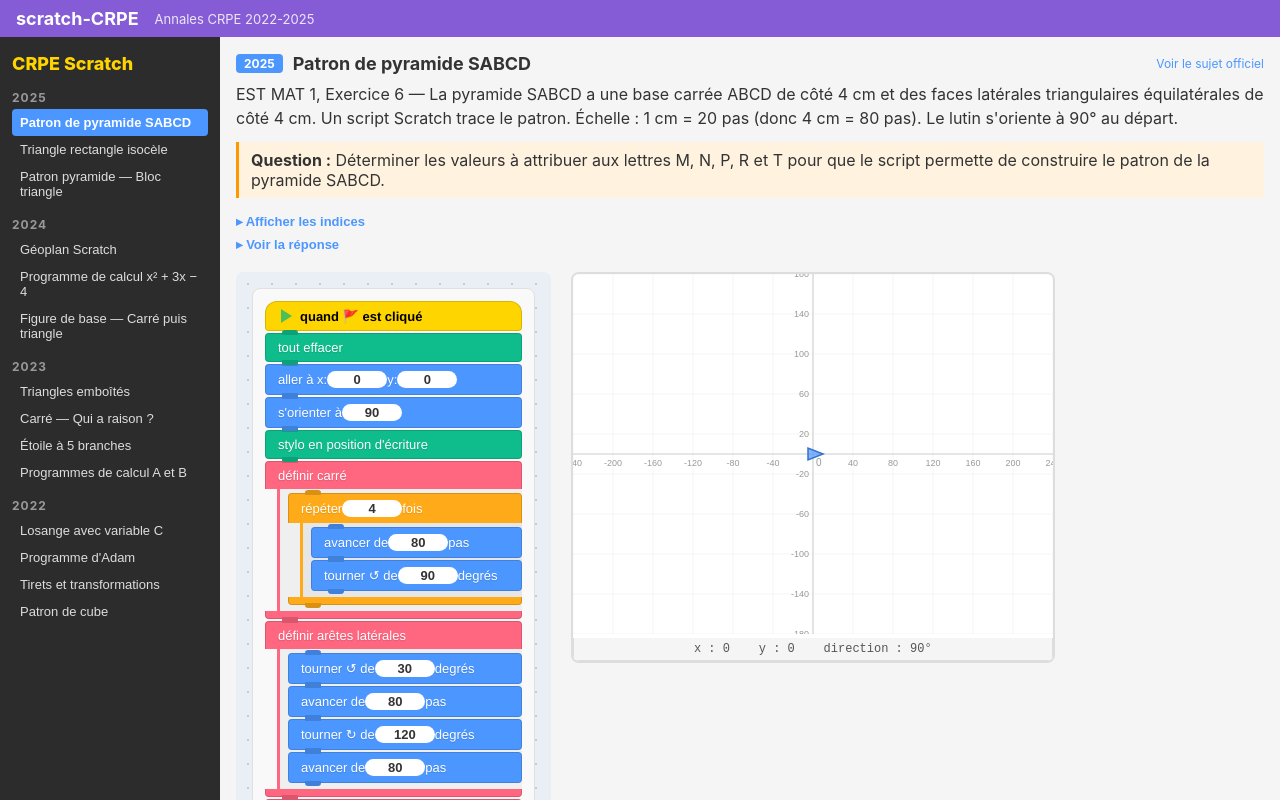
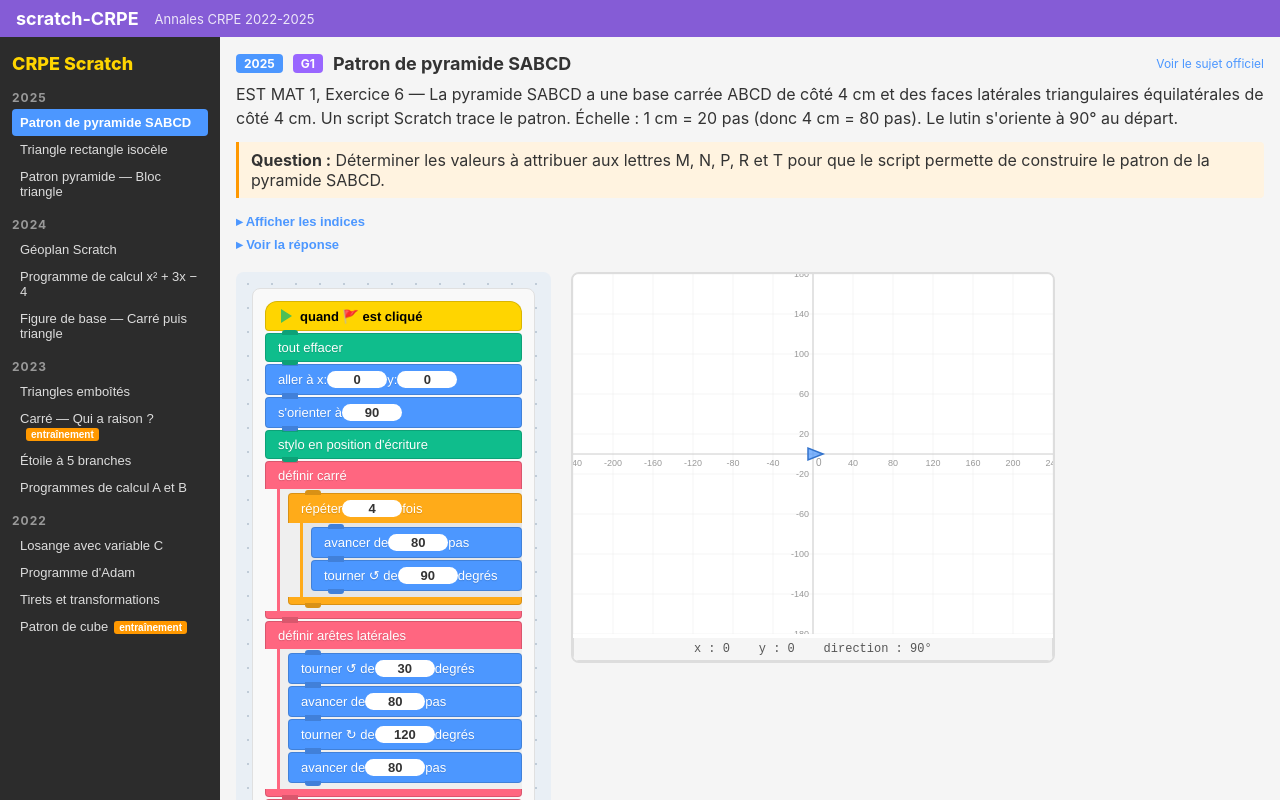
Before and after one commit to RLhoussaine-tls/scratch-crpe, a React (Vite) app: page / in a window 1280 px wide. Both pictures are taken after a click on the button "Patron de pyramide SABCD". Shown: the top 800 px of the page. Built offline with nearby package versions, Linux system fonts and the light colour scheme.

Commit message:
fix: label unofficial exercises as entrainement
https://claude.ai/code/session_01GAUnuBxeyA8b3mramarQcA

```diff
--- a/src/components/ExerciseList.css
+++ b/src/components/ExerciseList.css
@@ -52,3 +52,15 @@
   color: #fff;
   font-weight: 600;
 }
+
+.exercise-item .badge-entrainement {
+  display: inline-block;
+  margin-left: 6px;
+  padding: 1px 5px;
+  font-size: 10px;
+  font-weight: 600;
+  border-radius: 3px;
+  background: #FF9800;
+  color: #fff;
+  vertical-align: middle;
+}
--- a/src/components/ExerciseList.jsx
+++ b/src/components/ExerciseList.jsx
@@ -18,6 +18,9 @@ export default function ExerciseList({ selectedId, onSelect }) {
                   onClick={() => onSelect(ex)}
                 >
                   {ex.title}
+                  {ex.source === 'entrainement' && (
+                    <span className="badge-entrainement" title="Exercice d'entraînement (non officiel)">entraînement</span>
+                  )}
                 </button>
               </li>
             ))}
--- a/src/components/ExercisePanel.css
+++ b/src/components/ExercisePanel.css
@@ -26,6 +26,24 @@
   border-radius: 4px;
   font-size: 12px;
   font-weight: 700;
+}
+
+.exercise-groupement {
+  background: #9966FF;
+  color: #fff;
+  padding: 2px 8px;
+  border-radius: 4px;
+  font-size: 12px;
+  font-weight: 700;
+}
+
+.exercise-header .badge-entrainement {
+  padding: 2px 8px;
+  border-radius: 4px;
+  font-size: 12px;
+  font-weight: 700;
+  background: #FF9800;
+  color: #fff;
 }
 
 .exercise-source-link {
--- a/src/components/ExercisePanel.jsx
+++ b/src/components/ExercisePanel.jsx
@@ -29,6 +29,12 @@ export default function ExercisePanel({ exercise, activeSubIndex, onSubSelect })
     <div className="exercise-panel">
       <div className="exercise-header">
         <span className="exercise-year">{exercise.year}</span>
+        {exercise.groupement && (
+          <span className="exercise-groupement">G{exercise.groupement}</span>
+        )}
+        {exercise.source === 'entrainement' && (
+          <span className="badge-entrainement">entraînement</span>
+        )}
         <h2>{exercise.title}</h2>
         {exercise.sourceUrl && (
           <a
--- a/src/exercises/crpe2022.js
+++ b/src/exercises/crpe2022.js
@@ -127,6 +127,7 @@ export const exercises2022 = [
     id: '2022-g4-patron-cube',
     year: 2022,
     groupement: 4,
+    source: 'entrainement',
     title: 'Patron de cube',
     sourceUrl: 'https://www.devenirenseignant.gouv.fr/les-sujets-des-epreuves-ecrites-du-crpe-externe-et-du-crpe-externe-special-899',
     description: "Une enseignante veut faire construire des dés cubiques de 3 cm de côté avec Scratch. 1 pas = 0.05 cm, donc 60 pas = 3 cm. Le bloc 'carré' trace un carré de 60 pas puis avance de 60 pas stylo relevé.",
--- a/src/exercises/crpe2023.js
+++ b/src/exercises/crpe2023.js
@@ -42,6 +42,7 @@ export const exercises2023 = [
     id: '2023-g3-carre',
     year: 2023,
     groupement: 3,
+    source: 'entrainement',
     title: 'Carré — Qui a raison ?',
     sourceUrl: 'https://www.devenirenseignant.gouv.fr/les-sujets-des-epreuves-ecrites-du-crpe-externe-et-du-crpe-externe-special-899',
     description:
```
